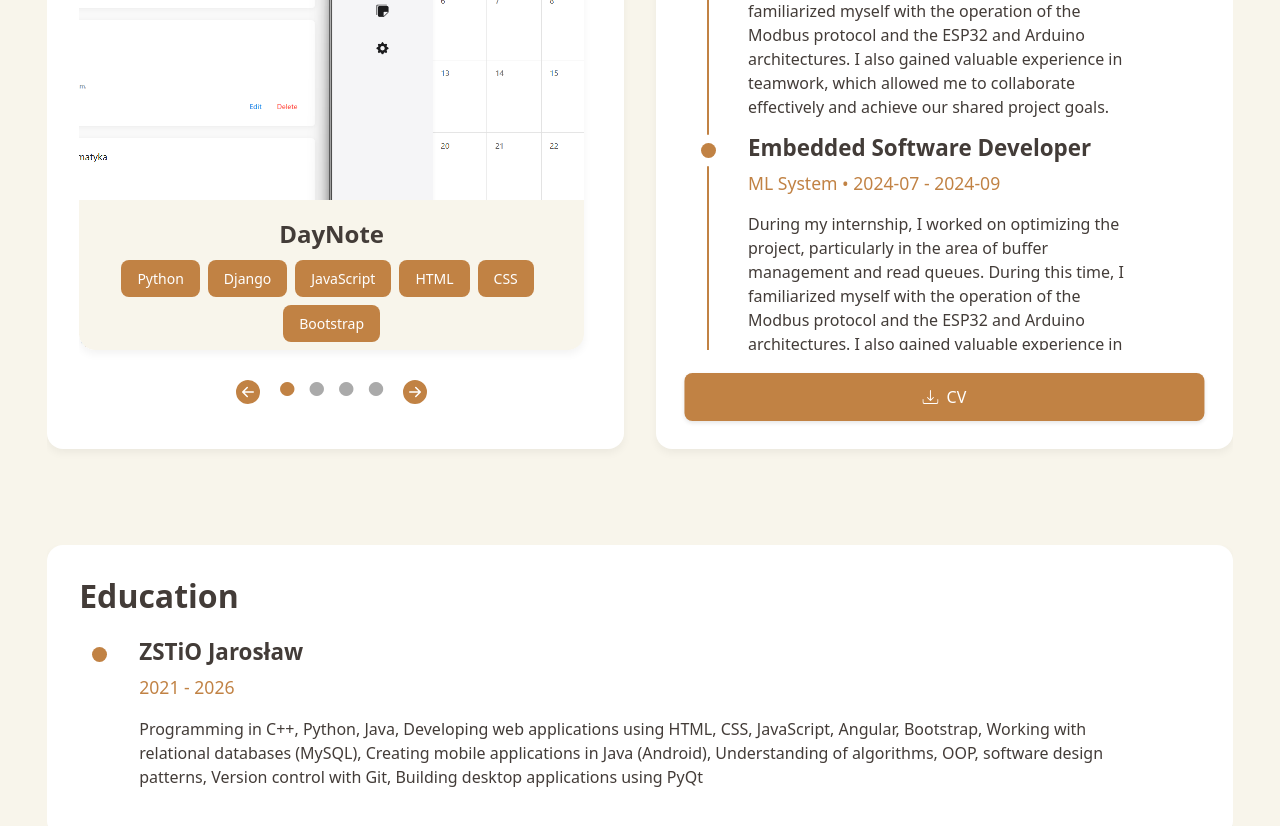
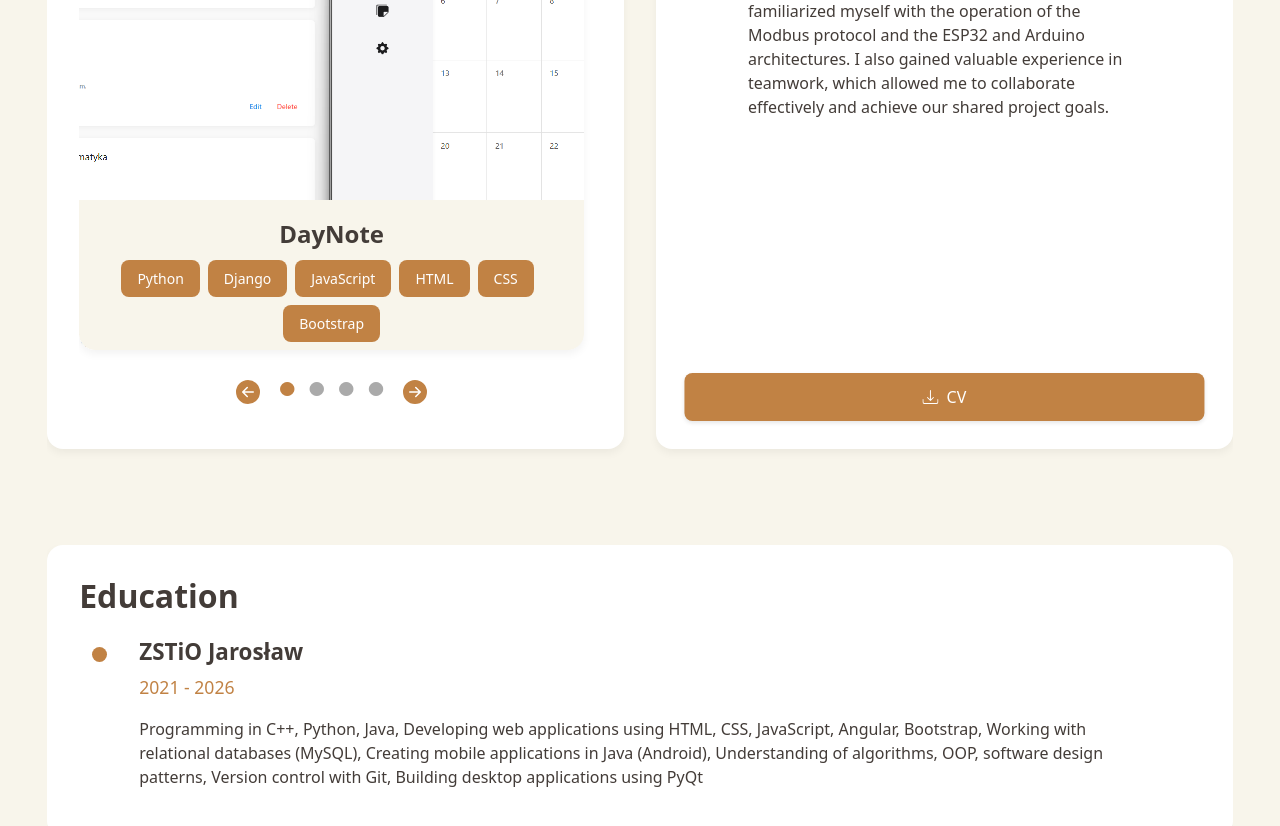
Before and after one commit to krzysztofkobra/my-page, a React (Create React App) app: page / in a window 1280 px wide. Shown: the part 1180-2006 px from the top of the page. Built offline with nearby package versions, Linux system fonts and the light colour scheme.

Commit message:
final changes

```diff
--- a/src/components/ScrollableSections.jsx
+++ b/src/components/ScrollableSections.jsx
@@ -18,21 +18,6 @@ const ScrollableSections = () => {
   }, []);
 
   const experienceItems = [
-    {
-      title: 'Embedded Software Developer',
-      company: 'ML System • 2024-07 - 2024-09',
-      description: 'During my internship, I worked on optimizing the project, particularly in the area of buffer management and read queues. During this time, I familiarized myself with the operation of the Modbus protocol and the ESP32 and Arduino architectures. I also gained valuable experience in teamwork, which allowed me to collaborate effectively and achieve our shared project goals.'
-    },
-    {
-      title: 'Embedded Software Developer',
-      company: 'ML System • 2024-07 - 2024-09',
-      description: 'During my internship, I worked on optimizing the project, particularly in the area of buffer management and read queues. During this time, I familiarized myself with the operation of the Modbus protocol and the ESP32 and Arduino architectures. I also gained valuable experience in teamwork, which allowed me to collaborate effectively and achieve our shared project goals.'
-    },
-    {
-      title: 'Embedded Software Developer',
-      company: 'ML System • 2024-07 - 2024-09',
-      description: 'During my internship, I worked on optimizing the project, particularly in the area of buffer management and read queues. During this time, I familiarized myself with the operation of the Modbus protocol and the ESP32 and Arduino architectures. I also gained valuable experience in teamwork, which allowed me to collaborate effectively and achieve our shared project goals.'
-    },
     {
       title: 'Embedded Software Developer',
       company: 'ML System • 2024-07 - 2024-09',
```
